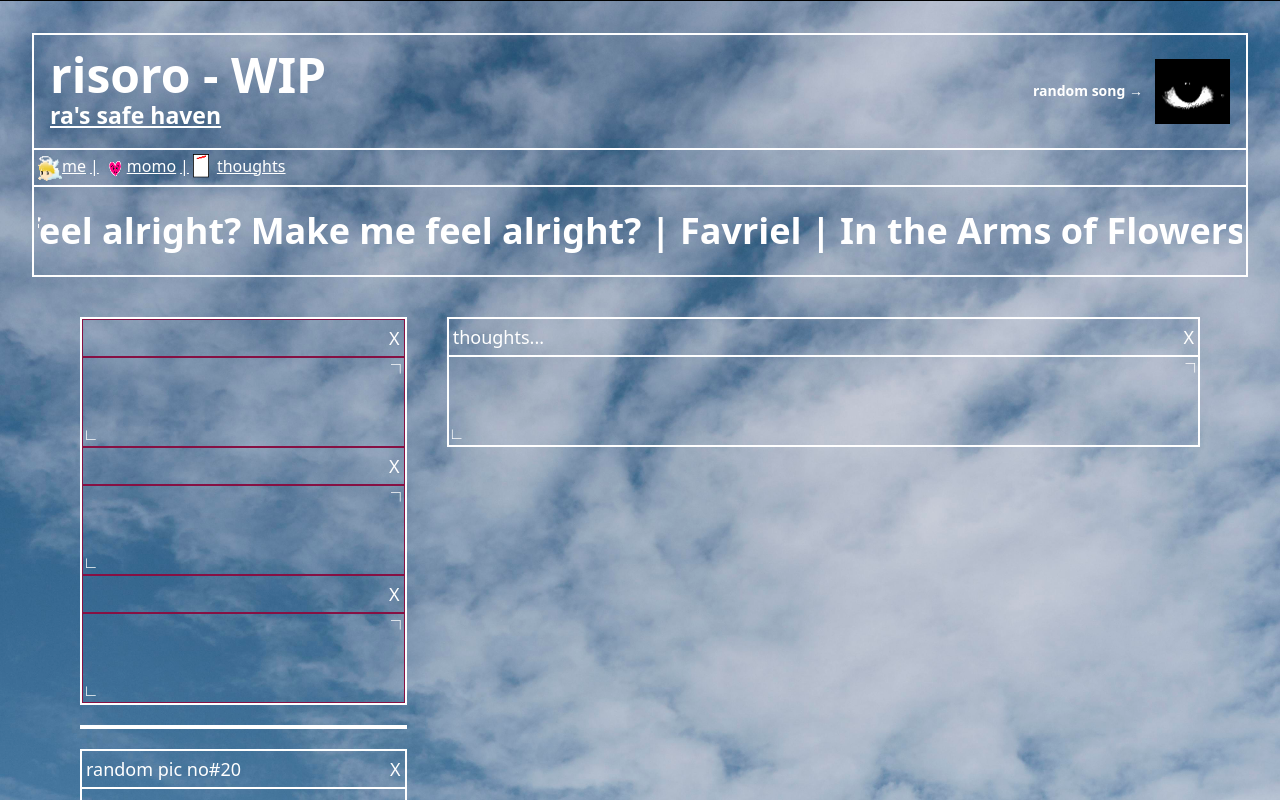
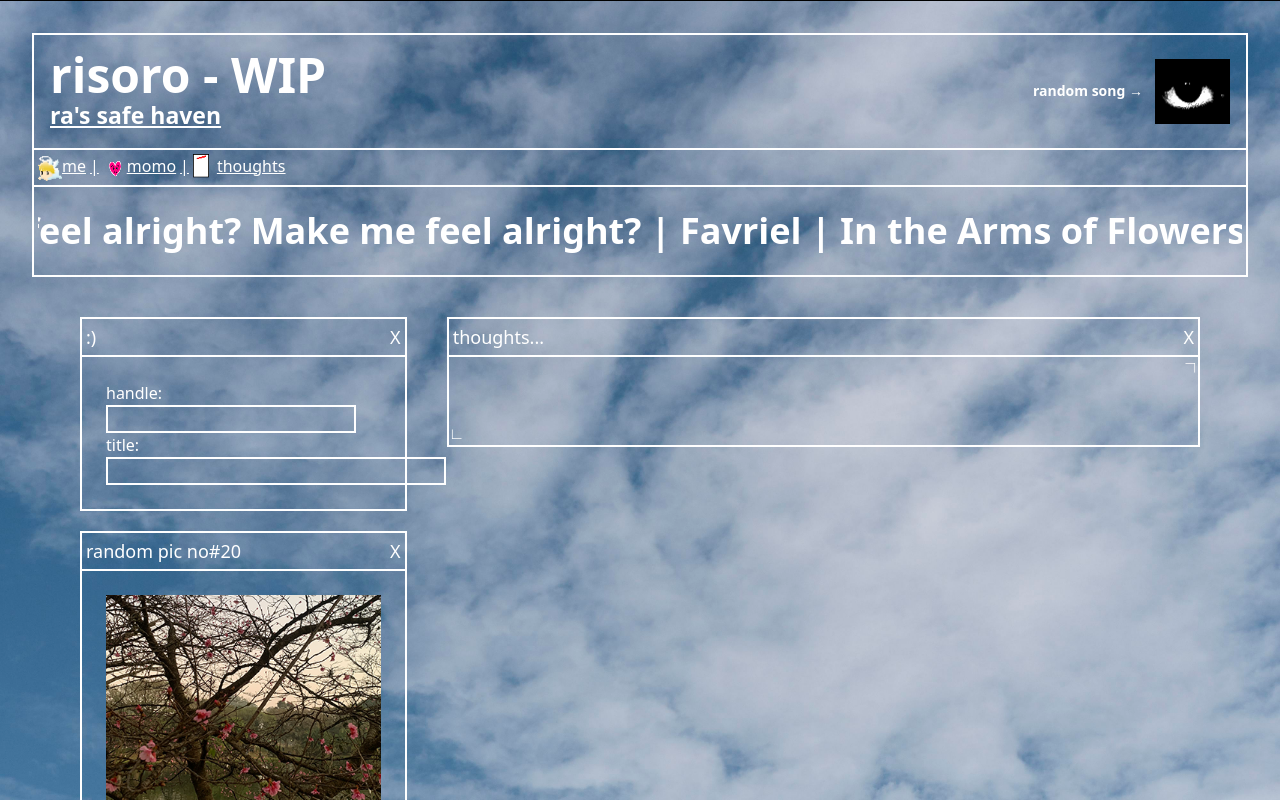
Before and after one commit to raulilin/raevangeline_vite, a React (Vite) app: page /thoughts in a window 1280 px wide. Shown: the top 800 px of the page. Built offline with nearby package versions, Linux system fonts and the light colour scheme; no server answers; the database is empty.

Commit message:
thoughts form

```diff
--- a/src/components/formthoughts.tsx
+++ b/src/components/formthoughts.tsx
@@ -28,7 +28,7 @@ export default function ExemploForm () {
     })
 
   return (
-    <div>
+    <div className="w-full">
       <h1></h1>
       <form
         onSubmit={(e) => {
@@ -37,8 +37,47 @@ export default function ExemploForm () {
           form.handleSubmit()
         }}
       >
-        <div className="flex">
-          {/* A type-safe field component*/}
+        <div>
+          <form.Field
+            name="handle"
+            validators={{
+              onChange: ({ value }) =>
+                !value
+                  ? 'a handle is required'
+                    : undefined,
+              // onChangeAsyncDebounceMs: 500,
+              // onChangeAsync: async ({ value }) => {
+              //   await new Promise((resolve) => setTimeout(resolve, 1000))
+              //   return (
+              //     value.includes('error') && 'No "error" allowed in first name'
+              //   )
+              // },
+            }}
+
+            children={(field) => {
+              return (
+                <section className="grid">
+                  <div className="flex">
+                    <label htmlFor={field.name}>handle: </label>
+                    <div className="ml-auto mr-auto">
+                      <FieldInfo field={field} />
+                    </div>
+                  </div>
+                  <input
+                    id={field.name}
+                    name={field.name}
+                    value={field.state.value}
+                    onBlur={field.handleBlur}
+                    onChange={(e) => field.handleChange(e.target.value)}
+                    className="border-2 w-full max-w-[250px]"
+                  />
+
+                </section>
+              )
+            }}
+          />
+        </div>
+        <div>
           <form.Field
             name="title"
             validators={{
@@ -51,7 +90,6 @@ export default function ExemploForm () {
               },
             }}
             children={(field) => {
-              // Avoid hasty abstractions. Render props are great!
               return (
                 <>
                   <label htmlFor={field.name}>title: </label>
@@ -61,65 +99,28 @@ export default function ExemploForm () {
                     value={field.state.value}
                     onBlur={field.handleBlur}
                     onChange={(e) => field.handleChange(e.target.value)}
-                    className="border-2 ml-auto"
+                    className="border-2 ml-auto w-[340px]"
                   />
-                  <FieldInfo field={field} />
+                   <FieldInfo field={field} />
                 </>
               )
             }}
           />
         </div>
-        <div className="flex">
-          {/* A type-safe field component*/}
-          <form.Field
-            name="handle"
-            validators={{
-              onChange: ({ value }) =>
-                !value
-                  ? 'A first name is required'
-                  : value.length < 3
-                    ? 'First name must be at least 3 characters'
-                    : undefined,
-              onChangeAsyncDebounceMs: 500,
-              onChangeAsync: async ({ value }) => {
-                await new Promise((resolve) => setTimeout(resolve, 1000))
-                return (
-                  value.includes('error') && 'No "error" allowed in first name'
-                )
-              },
-            }}
-            children={(field) => {
-              // Avoid hasty abstractions. Render props are great!
-              return (
-                <>
-                  <label htmlFor={field.name}>handle: </label>
-                  <input
-                    id={field.name}
-                    name={field.name}
-                    value={field.state.value}
-                    onBlur={field.handleBlur}
-                    onChange={(e) => field.handleChange(e.target.value)}
-                    className="border-2 ml-auto"
-                  />
-                  <FieldInfo field={field} />
-                </>
-              )
-            }}
-          />
-        </div>
+{/*
         <div className="flex">
           <form.Field
             name="message"
             children={(field) => (
               <>
                 <label htmlFor={field.name}>message:</label>
-                <input
+                <textarea
                   id={field.name}
                   name={field.name}
                   value={field.state.value}
                   onBlur={field.handleBlur}
                   onChange={(e) => field.handleChange(e.target.value)}
-                  className="border-2"
+                  className="border-2 h-[200px] w-[340px]"
                 />
                 <FieldInfo field={field} />
               </>
@@ -136,7 +137,7 @@ export default function ExemploForm () {
               </button>
             </>
           )}
-        />
+        /> */}
       </form>
     </div>
   )
--- a/src/routes/thoughts.tsx
+++ b/src/routes/thoughts.tsx
@@ -47,21 +47,21 @@ function RouteComponent() {
           <Topbar borderColor='white'/>
 
           <main className="grid sm:grid-cols-3">
-              <section className="flex gap-5 w-full p-20 pr-5 pt-10 flex-col text-white h-fit">
-                  <div className="border-2 border-white-900 h-full items-center h-fit">
+              <section className="flex gap-5 w-full p-20 pr-5 pt-10 flex-col text-white h-fit max-w-[700px]">
+                  {/* <div className="border-2 border-white-900 h-full items-center h-fit">
                         <Poem></Poem>
                         <Poem></Poem>
                         <Poem></Poem>
-                  </div>
+                  </div> */}
                   <div className="border-2 border-white h-full h-fit">
 
-                      {/* <div className="flex border-b-2 border-white p-1 text-lg">
+                      <div className="flex border-b-2 border-white p-1 text-lg">
                           :)
                           <p className="ml-auto">X</p>
                       </div>
                       <div className="flex items-center p-6 justify-center">
                             <ExemploForm/>
-                      </div>             */}
+                      </div>
                   </div>
 
 
```
